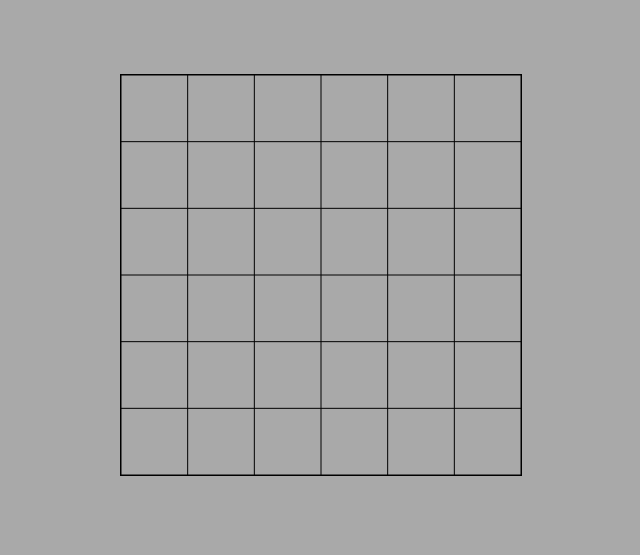
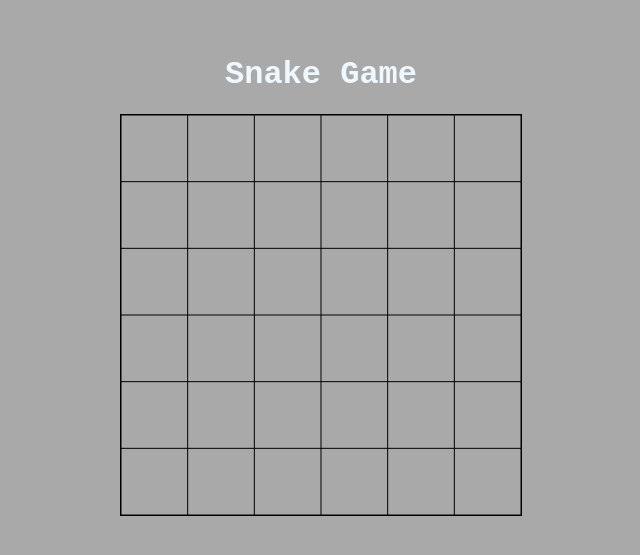
Before and after one commit to Gaajia/LRG, a website: page index.html in a window 1280 px wide. Shown: the part 125-680 px from the top of the page, without its empty margins (319-959 px from the left). Drawn offline with Linux system fonts and the light colour scheme.

Commit message:
h1 tag created

```diff
--- a/index.html
+++ b/index.html
@@ -4,10 +4,12 @@
     <meta charset="UTF-8">
     <meta name="viewport" content="width=device-width, initial-scale=1.0">
     <link rel="stylesheet" href="styles.css" >
+
     <title>Snake Game</title>
 
 </head>
 <body>
+    <h1>Snake Game</h1>
     <canvas id ='ourCanvas' width="400" height = "400"></canvas>
     <div id="game-container">
 
--- a/styles.css
+++ b/styles.css
@@ -6,7 +6,11 @@ body {
     justify-content: center;
     align-items: center;
     height: 100vh;
-    margin: 0;
+    margin: 0px;
+    padding:0px;
+    flex-direction:column;
+    justify-content: center;
+    align-items: center;
 
 }
 
```
